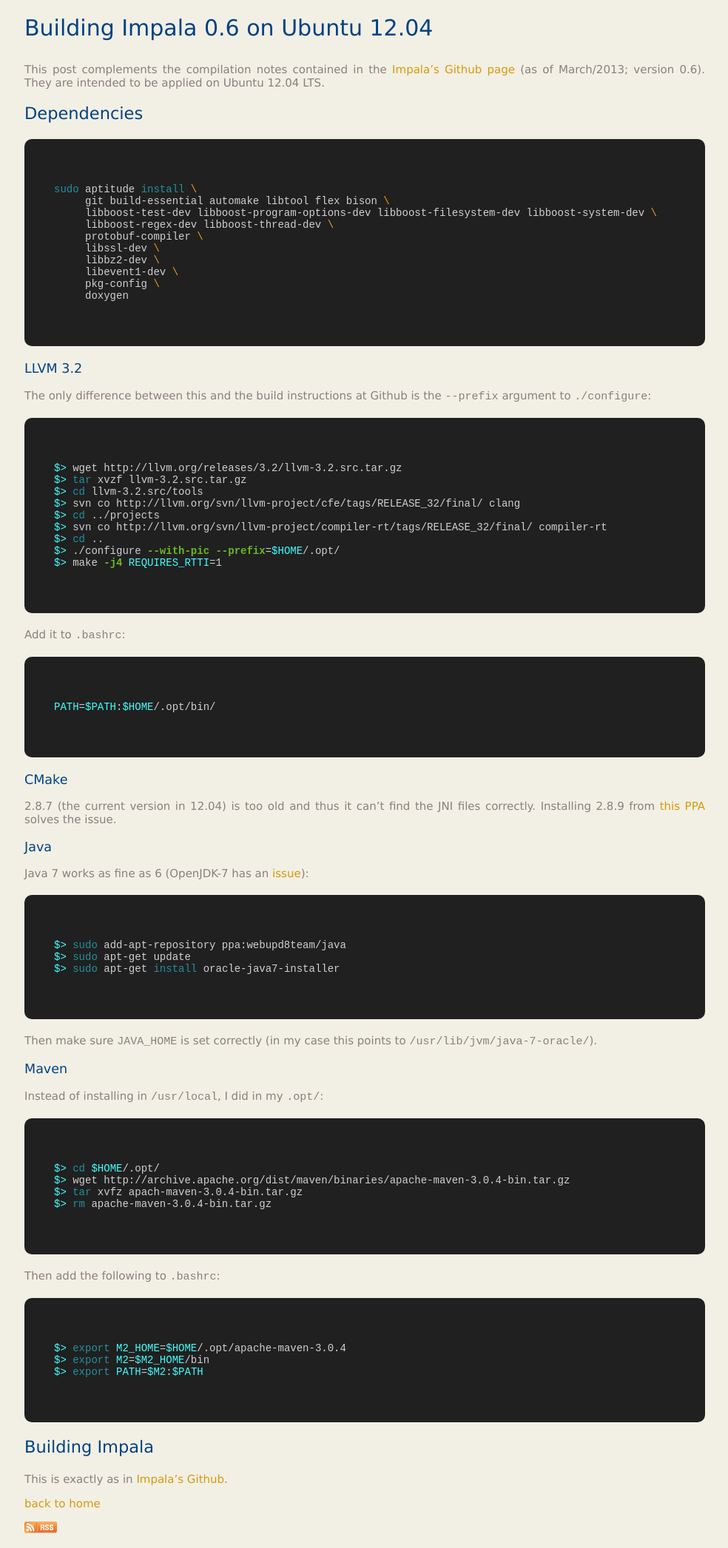
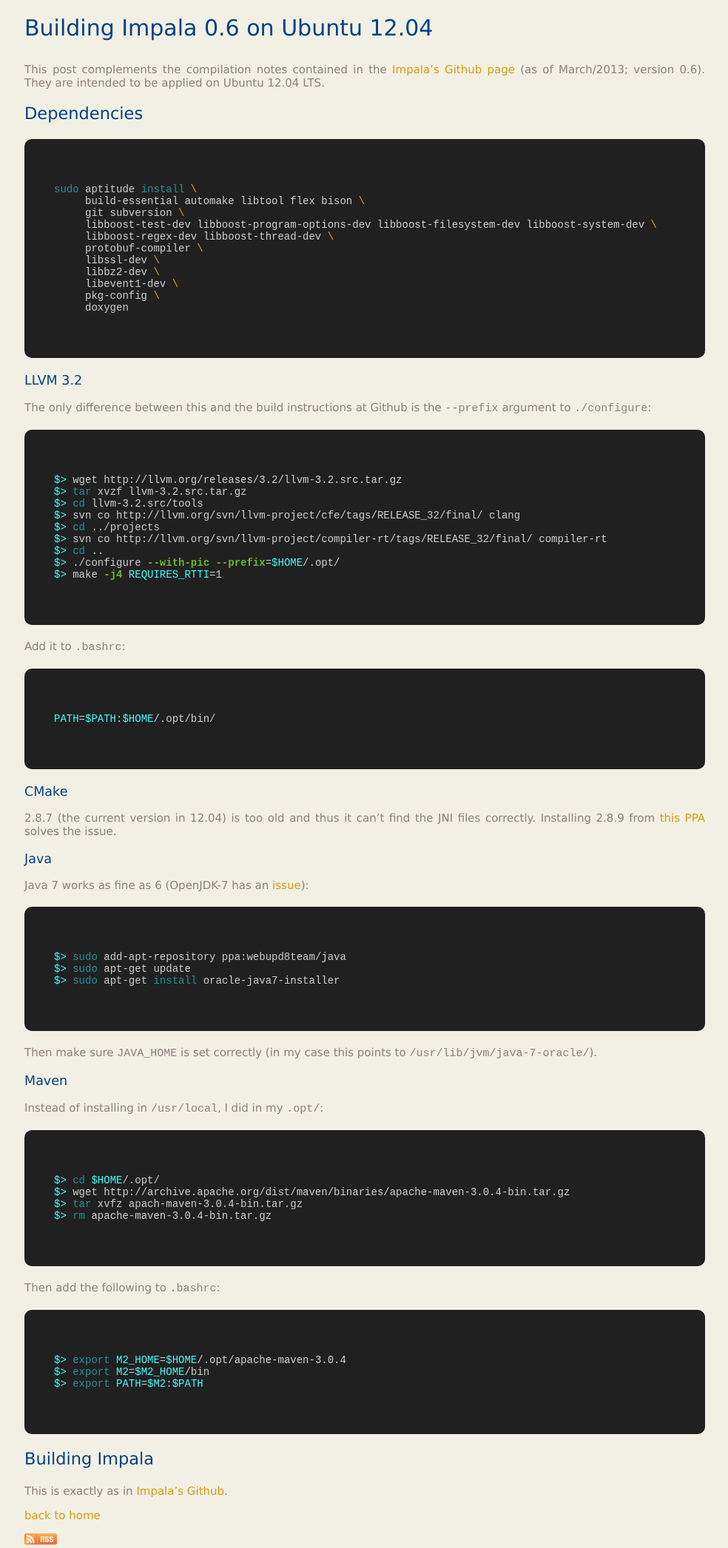
Before and after one commit to ivotron/ivotron.github.io, a Jekyll site: the page built from _posts/2013-04-03-building-impala-on-ubuntu-12.04.md, in a window 1280 px wide. Shown: the whole page at 74% size, without its empty margins (2-986 px from the left). Built offline with Jekyll 4.4.1, drawn with Linux system fonts in a browser that asks for light colours; Markdown is read by kramdown in place of the engine named in the settings.

Commit message:
Adding subversion

````diff
--- a/_posts/2013-04-03-building-impala-on-ubuntu-12.04.md
+++ b/_posts/2013-04-03-building-impala-on-ubuntu-12.04.md
@@ -13,7 +13,8 @@
 
 ```bash
 sudo aptitude install \
-     git build-essential automake libtool flex bison \
+     build-essential automake libtool flex bison \
+     git subversion \
      libboost-test-dev libboost-program-options-dev libboost-filesystem-dev libboost-system-dev \
      libboost-regex-dev libboost-thread-dev \
      protobuf-compiler \
--- a/css/style.css
+++ b/css/style.css
@@ -101,7 +101,7 @@
 
 #disqus_thread {
     float: center;
-    width: 860px;
+    width: 920px;
 }
 
 /* Footer */
````
